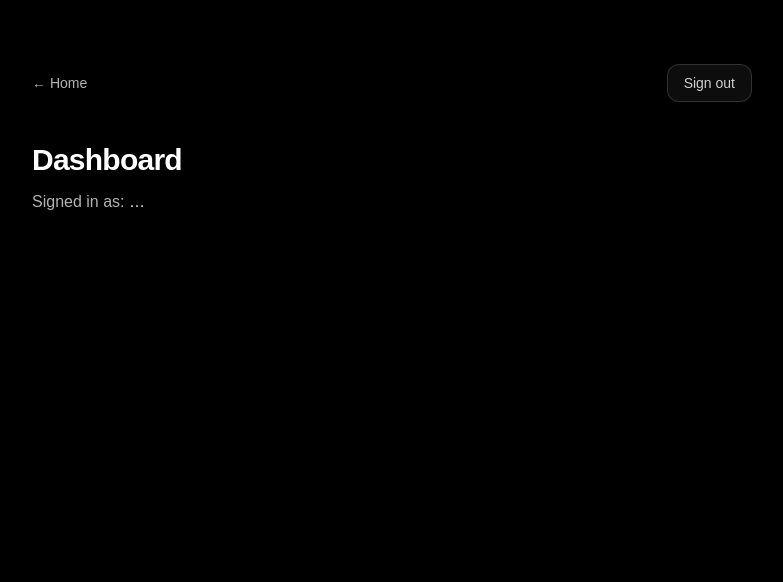
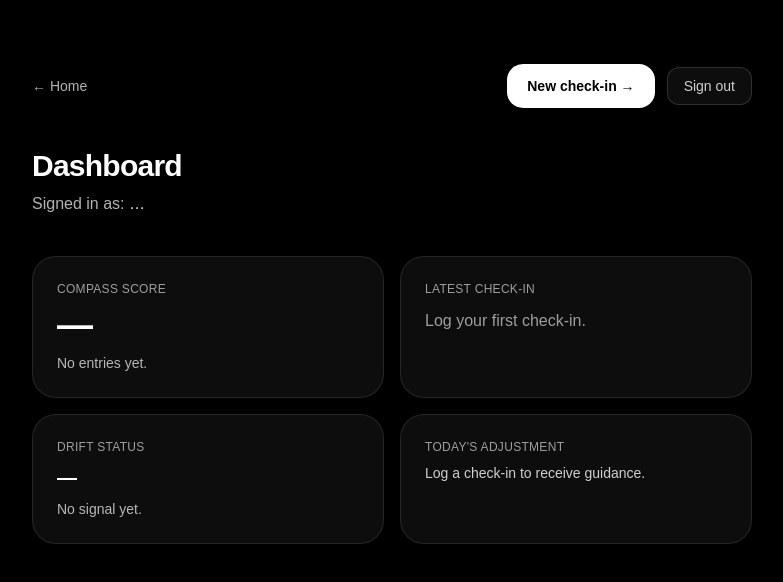
Before and after one commit to thestillcompass/still-compass, a Next.js app: page /dashboard in a window 1280 px wide. Shown: the top 582 px of the page, without its empty margins (248-1031 px from the left). Built offline with nearby package versions, Linux system fonts and the light colour scheme; no server answers; the database is empty.

Commit message:
Fix start check-in flow

```diff
--- a/app/dashboard/page.tsx
+++ b/app/dashboard/page.tsx
@@ -3,14 +3,57 @@
 import { useEffect, useState } from "react";
 import Link from "next/link";
 import { supabase } from "@/lib/supabaseClient";
+import { computeCompassScore } from "@/lib/compass";
+import { computeDriftStatus, microAdjustment } from "@/lib/drift";
+
+type Entry = {
+  id: string;
+  emotional_signal: number;
+  vital_energy: number;
+  cognitive_load: number;
+  context: string;
+  note: string | null;
+  created_at: string;
+};
 
 export default function DashboardPage() {
   const [email, setEmail] = useState<string | null>(null);
+  const [latest, setLatest] = useState<Entry | null>(null);
+  const [loading, setLoading] = useState(true);
 
   useEffect(() => {
-    supabase.auth.getUser().then(({ data }) => {
-      setEmail(data.user?.email ?? null);
+    let mounted = true;
+
+    async function load() {
+      setLoading(true);
+
+      const { data: userData } = await supabase.auth.getUser();
+      if (!mounted) return;
+
+      setEmail(userData.user?.email ?? null);
+
+      const { data, error } = await supabase
+        .from("entries")
+        .select("*")
+        .order("created_at", { ascending: false })
+        .limit(1);
+
+      if (!mounted) return;
+
+      if (!error) setLatest((data?.[0] as Entry) ?? null);
+      setLoading(false);
+    }
+
+    load();
+
+    const { data: sub } = supabase.auth.onAuthStateChange(() => {
+      load();
     });
+
+    return () => {
+      mounted = false;
+      sub.subscription.unsubscribe();
+    };
   }, []);
 
   async function signOut() {
@@ -18,13 +61,33 @@ export default function DashboardPage() {
     window.location.href = "/";
   }
 
+  const score =
+    latest &&
+    computeCompassScore({
+      emotional_signal: latest.emotional_signal,
+      vital_energy: latest.vital_energy,
+      cognitive_load: latest.cognitive_load,
+    });
+  const drift = score ? computeDriftStatus(score) : null;
+  const adjustment = score ? microAdjustment(score) : null;
+
   return (
     <main className="min-h-screen bg-black text-white">
       <div className="mx-auto max-w-3xl px-6 py-16">
+        {/* Top bar */}
         <div className="flex items-center justify-between">
           <Link href="/" className="text-sm text-white/70 hover:text-white">
             ← Home
           </Link>
+
+          <div className="flex items-center gap-3">
+            <Link
+              href="/check-in"
+              className="rounded-2xl bg-white px-5 py-3 text-sm font-semibold text-black hover:bg-white/90"
+            >
+              New check-in →
+            </Link>
+
             <button
               onClick={signOut}
               className="rounded-xl border border-white/15 bg-white/5 px-4 py-2 text-sm text-white/80 hover:bg-white/10"
@@ -32,13 +95,89 @@ export default function DashboardPage() {
               Sign out
             </button>
           </div>
+        </div>
 
-        <h1 className="mt-10 text-3xl font-semibold tracking-tight">
-          Dashboard
-        </h1>
-        <p className="mt-3 text-white/70">
+        {/* Title */}
+        <div className="mt-10">
+          <h1 className="text-3xl font-semibold tracking-tight">Dashboard</h1>
+          <p className="mt-2 text-white/70">
             Signed in as: <span className="text-white/90">{email ?? "…"}</span>
           </p>
+        </div>
+
+        {/* Cards */}
+        <div className="mt-10 grid gap-4 sm:grid-cols-2">
+          <div className="rounded-3xl border border-white/10 bg-white/5 p-6">
+            <div className="text-xs tracking-wide text-white/60">
+              COMPASS SCORE
+            </div>
+            <div className="mt-2 text-4xl font-semibold">
+              {loading ? "…" : score ?? "—"}
+            </div>
+            <div className="mt-2 text-sm text-white/70">
+              {loading
+                ? "Loading latest entry…"
+                : latest
+                ? `Context: ${latest.context}`
+                : "No entries yet."}
+            </div>
+          </div>
+
+          <div className="rounded-3xl border border-white/10 bg-white/5 p-6">
+            <div className="text-xs tracking-wide text-white/60">
+              LATEST CHECK-IN
+            </div>
+
+            {loading ? (
+              <div className="mt-3 text-white/60">Loading…</div>
+            ) : latest ? (
+              <div className="mt-3 space-y-2 text-white/80">
+                <div>
+                  Emotional Signal:{" "}
+                  <span className="text-white">{latest.emotional_signal}</span>
+                </div>
+                <div>
+                  Vital Energy:{" "}
+                  <span className="text-white">{latest.vital_energy}</span>
+                </div>
+                <div>
+                  Cognitive Load:{" "}
+                  <span className="text-white">{latest.cognitive_load}</span>
+                </div>
+                {latest.note ? (
+                  <div className="pt-2 text-white/70">“{latest.note}”</div>
+                ) : (
+                  <div className="pt-2 text-white/50">No note.</div>
+                )}
+              </div>
+            ) : (
+              <div className="mt-3 text-white/60">Log your first check-in.</div>
+            )}
+          </div>
+                    <div className="rounded-3xl border border-white/10 bg-white/5 p-6">
+            <div className="text-xs tracking-wide text-white/60">
+              DRIFT STATUS
+            </div>
+
+            <div className="mt-2 text-xl font-semibold">
+              {drift?.status ?? "—"}
+            </div>
+
+            <div className="mt-2 text-sm text-white/70">
+              {drift?.message ?? "No signal yet."}
+            </div>
+          </div>
+
+          <div className="rounded-3xl border border-white/10 bg-white/5 p-6">
+            <div className="text-xs tracking-wide text-white/60">
+              TODAY'S ADJUSTMENT
+            </div>
+
+            <div className="mt-2 text-sm text-white/80">
+              {adjustment ?? "Log a check-in to receive guidance."}
+            </div>
+          </div>
+        </div>
       </div>
     </main>
   );
--- a/app/page.tsx
+++ b/app/page.tsx
@@ -54,7 +54,7 @@ export default function HomePage() {
 
                 <div className="mt-10 flex flex-col items-center justify-center gap-3 sm:flex-row">
                   <Link
-                    href="/login"
+  href="/login?next=/check-in"
   className="group inline-flex w-full items-center justify-center rounded-2xl bg-white px-6 py-3 text-sm font-semibold text-black transition hover:bg-white/90 sm:w-auto"
 >
   Start check-in
--- /dev/null
+++ b/lib/drift.ts
@@ -0,0 +1,32 @@
+export function computeDriftStatus(score: number) {
+  if (score >= 8.5) {
+    return {
+      status: "Aligned",
+      message: "Signals are stable. Maintain current rhythm."
+    };
+  }
+
+  if (score >= 7) {
+    return {
+      status: "Early Drift",
+      message: "Small signals of misalignment are appearing."
+    };
+  }
+
+  return {
+    status: "Drift Detected",
+    message: "Your signals indicate cognitive overload or emotional drag."
+  };
+}
+
+export function microAdjustment(score: number) {
+  if (score >= 8.5) {
+    return "Protect today's focus block. Avoid unnecessary context switching.";
+  }
+
+  if (score >= 7) {
+    return "Reduce decision load. Choose one priority and defer the rest.";
+  }
+
+  return "Pause escalation. Take a 15 minute reset before making major decisions.";
+}
```
Lines whose indentation alone changed are shown as unchanged.
